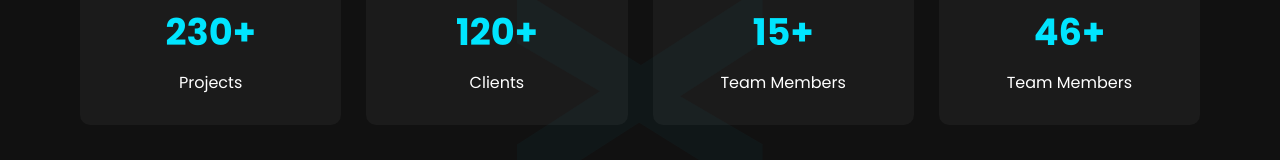
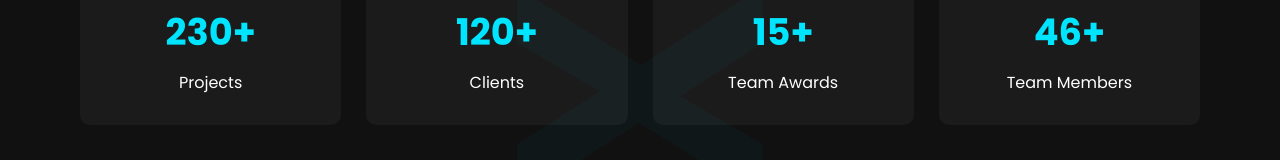
Before and after one commit to siyamthandagwamanda/ReactTS-UI-Challenge, a React (Vite) app: page / in a window 1280 px wide. Shown: the part 2108-2268 px from the top of the page. Built offline with nearby package versions, Linux system fonts and the light colour scheme.

Commit message:
title change

```diff
--- a/src/components/Statistics/Statistics.tsx
+++ b/src/components/Statistics/Statistics.tsx
@@ -22,7 +22,7 @@ function Statistics(){
         {
             icon: awardIcon,
             number: "15+",
-            title: "Team Members"
+            title: "Team Awards"
         },
 
         {
```
